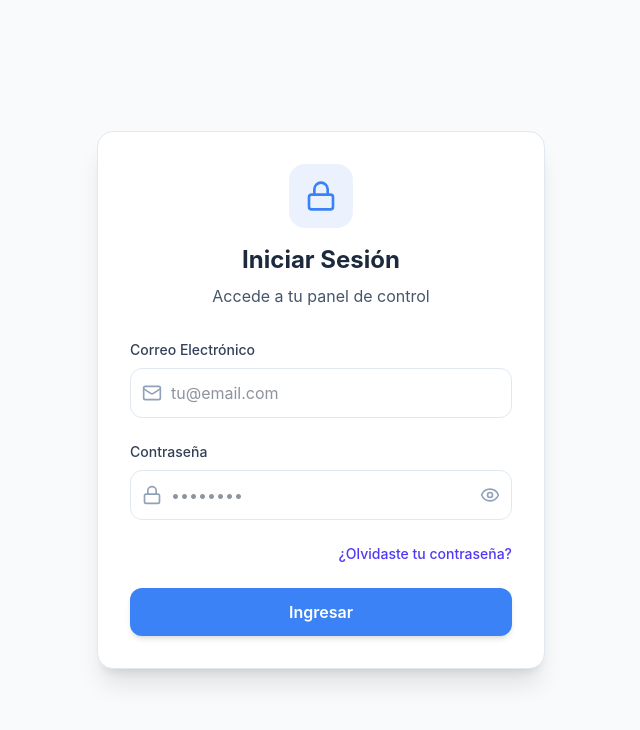
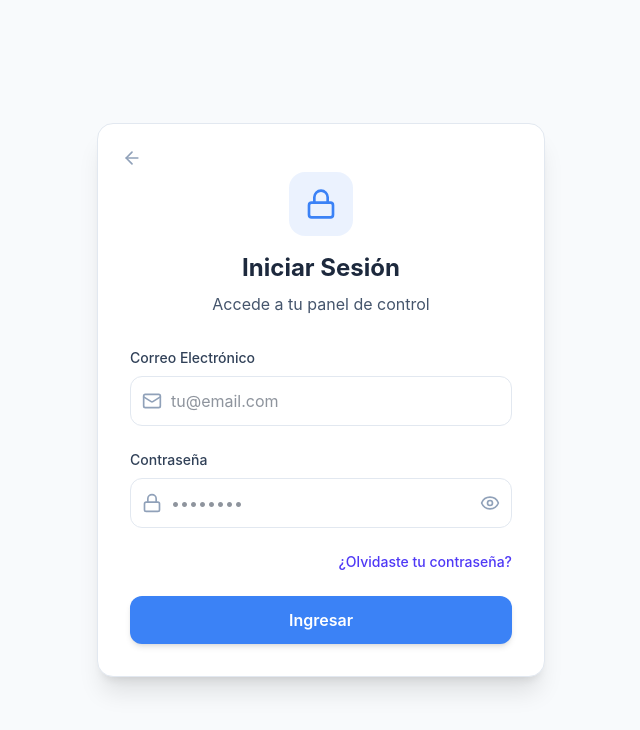
Before and after one commit to ramonbravo13/herzberg, a React (Vite) app: page /login in a window 1280 px wide. Shown: the top 730 px of the page, without its empty margins (319-959 px from the left). Built offline with nearby package versions, Linux system fonts and the light colour scheme.

Commit message:
feat: add back button to login page

```diff
--- a/src/pages/auth/Login.jsx
+++ b/src/pages/auth/Login.jsx
@@ -1,7 +1,7 @@
 import React, { useState } from 'react';
 import { useNavigate, Link } from 'react-router-dom';
 import { useAuth } from '../../contexts/AuthContext';
-import { Lock, Mail, Eye, EyeOff } from 'lucide-react';
+import { Lock, Mail, Eye, EyeOff, ArrowLeft } from 'lucide-react';
 
 export default function Login() {
   const [email, setEmail] = useState('');
@@ -33,8 +33,15 @@ export default function Login() {
 
   return (
     <div className="min-h-screen flex items-center justify-center bg-slate-50 px-4">
-      <div className="max-w-md w-full bg-white rounded-2xl shadow-xl overflow-hidden border border-slate-200 p-8">
-        <div className="text-center mb-8">
+      <div className="max-w-md w-full bg-white rounded-2xl shadow-xl overflow-hidden border border-slate-200 p-8 relative">
+        <Link
+          to="/"
+          className="absolute top-6 left-6 text-slate-400 hover:text-slate-700 transition-colors"
+          title="Volver a la página principal"
+        >
+          <ArrowLeft size={20} />
+        </Link>
+        <div className="text-center mb-8 mt-4">
           <div className="w-16 h-16 bg-primary/10 text-primary rounded-2xl flex items-center justify-center mx-auto mb-4">
             <Lock size={32} />
           </div>
```
